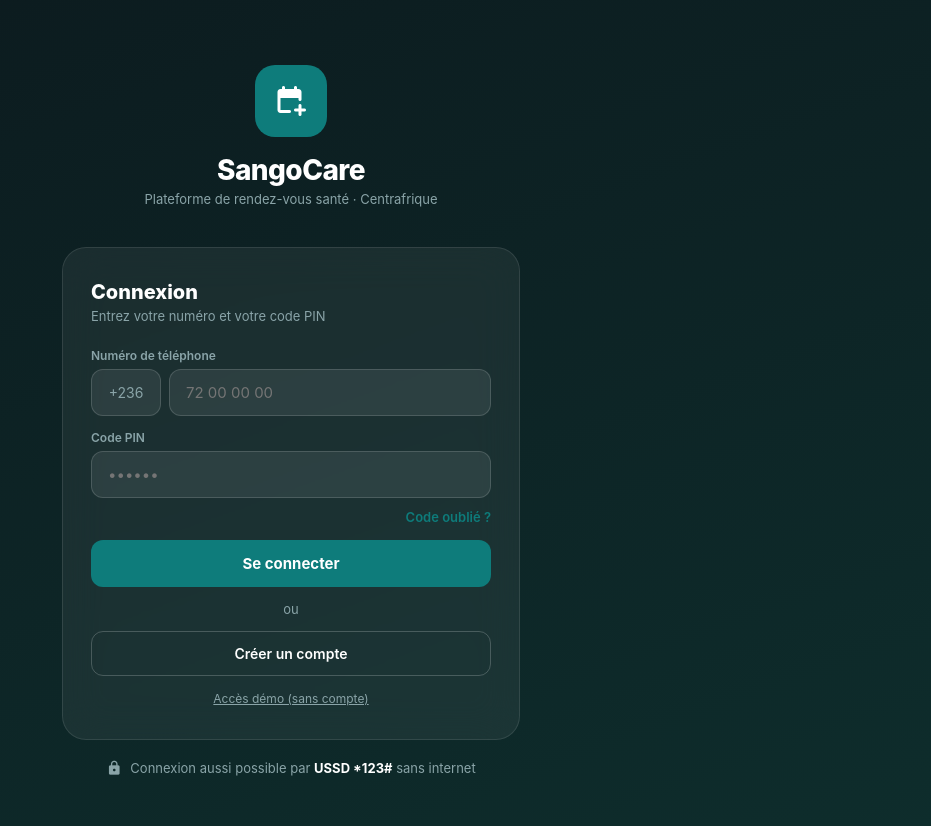
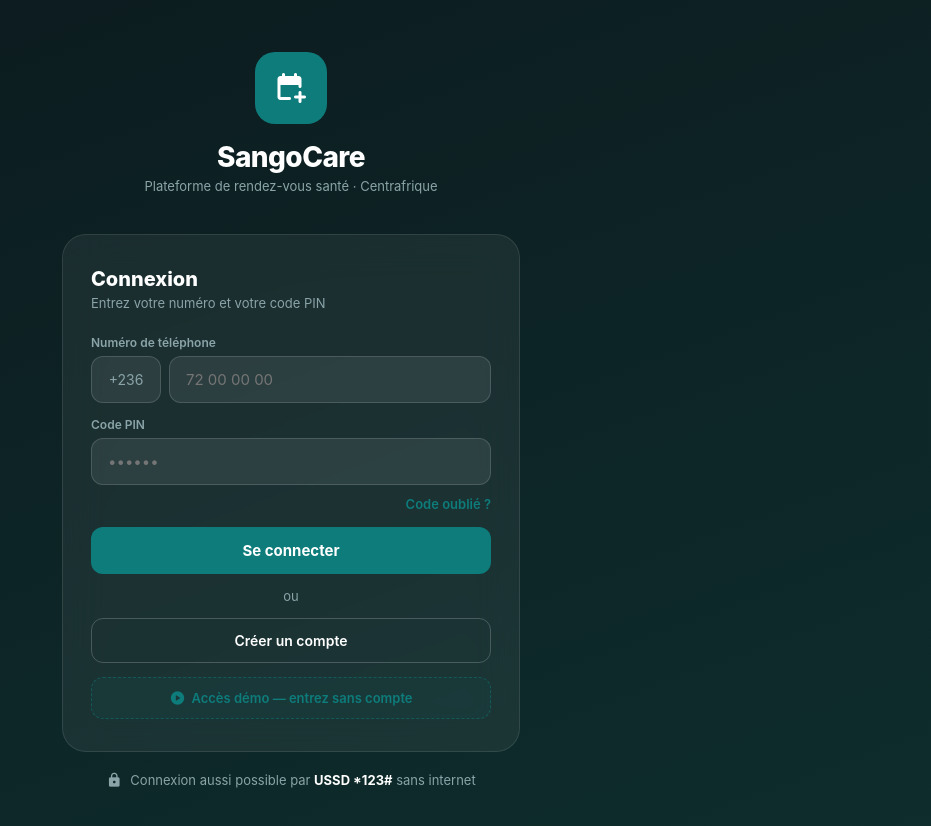
Before and after one commit to kitzdon37-bot/sangocare, a Next.js app: page / in a window 1280 px wide. Shown: the top 826 px of the page, without its empty margins (349-1280 px from the left). Built offline with nearby package versions, Linux system fonts and the light colour scheme.

Commit message:
Fix login: error display + prominent demo button

```diff
--- a/src/app/page.tsx
+++ b/src/app/page.tsx
@@ -4,7 +4,7 @@ import { useRouter } from "next/navigation";
 import { useAppStore } from "@/store/appStore";
 
 export default function LoginPage() {
-  const { login, showToast } = useAppStore();
+  const { login } = useAppStore();
   const router = useRouter();
   const [phone, setPhone] = useState("");
   const [pin, setPin] = useState("");
@@ -13,9 +13,11 @@ export default function LoginPage() {
   const [hovLogin, setHovLogin] = useState(false);
   const [hovCreate, setHovCreate] = useState(false);
   const [hovSwitch, setHovSwitch] = useState(false);
+  const [error, setError] = useState("");
 
   const handleLogin = () => {
-    if (!phone) { showToast("Entrez votre numéro de téléphone"); return; }
+    if (!phone) { setError("Entrez votre numéro de téléphone"); return; }
+    setError("");
     login("+236 " + phone, mode === "register" ? (name || undefined) : undefined);
     router.push("/patient");
   };
@@ -72,6 +74,12 @@ export default function LoginPage() {
             )}
           </div>
 
+          {error && (
+            <div style={{ background: "rgba(220,38,38,0.15)", border: "1px solid rgba(220,38,38,0.4)", borderRadius: 10, padding: "10px 14px", color: "#FCA5A5", fontSize: 13 }}>
+              {error}
+            </div>
+          )}
+
           <button onClick={handleLogin}
             onMouseEnter={() => setHovLogin(true)} onMouseLeave={() => setHovLogin(false)}
             style={{ background: hovLogin ? "#0A6060" : "#0E7C7B", border: "none", borderRadius: 12, padding: "14px", color: "#fff", fontWeight: 700, fontSize: 15, cursor: "pointer", width: "100%", fontFamily: "inherit" }}>
@@ -88,8 +96,9 @@ export default function LoginPage() {
 
           <button onClick={() => { login("+236 72 00 00 00", "Nadège Yakité"); router.push("/patient"); }}
             onMouseEnter={() => setHovSwitch(true)} onMouseLeave={() => setHovSwitch(false)}
-            style={{ background: "transparent", border: "none", color: "#8AA4A8", fontSize: 12, cursor: "pointer", textDecoration: "underline", fontFamily: "inherit" }}>
-            {hovSwitch ? "→ Accès démo" : "Accès démo (sans compte)"}
+            style={{ background: hovSwitch ? "rgba(14,124,123,0.15)" : "rgba(14,124,123,0.08)", border: "1.5px dashed rgba(14,124,123,0.5)", borderRadius: 12, padding: "12px", color: "#0E7C7B", fontSize: 13, cursor: "pointer", fontFamily: "inherit", fontWeight: 600, display: "flex", alignItems: "center", justifyContent: "center", gap: 6 }}>
+            <span className="material-symbols-rounded" style={{ fontSize: 16 }}>play_circle</span>
+            Accès démo — entrez sans compte
           </button>
         </div>
       </div>
```
